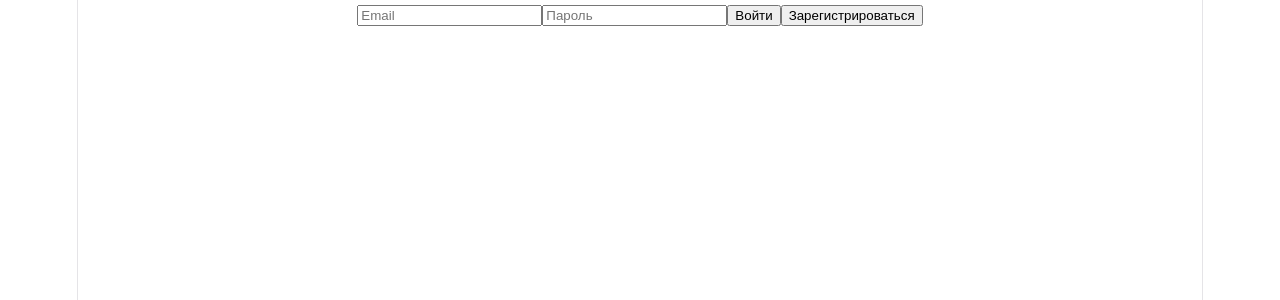
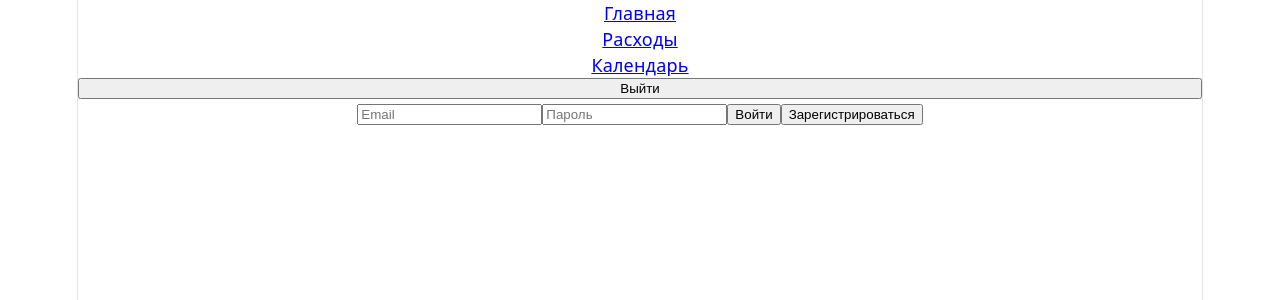
Before and after one commit to ka-babina/expense-tracker, a Vue app: page /auth in a window 1280 px wide. Shown: the top 300 px of the page. Built offline with nearby package versions, Linux system fonts and the light colour scheme; no server answers.

Commit message:
Добавлен nav-bar и функция logout

```diff
--- a/src/App.vue
+++ b/src/App.vue
@@ -1,5 +1,7 @@
-<script setup lang="ts"></script>
-
 <template>
+  <nav-bar />
   <router-view />
 </template>
+<script setup lang="ts">
+import NavBar from './components/NavBar.vue'
+</script>
--- /dev/null
+++ b/src/components/NavBar.vue
@@ -0,0 +1,26 @@
+<template>
+  <router-link to="/">Главная</router-link>
+  <router-link to="/transactions">Расходы</router-link>
+  <router-link to="/calendar">Календарь</router-link>
+  <button @click="handleLogout">Выйти</button>
+</template>
+
+<script setup lang="ts">
+import { useAuth } from '../composables/useAuth'
+import { useRouter } from 'vue-router'
+const router = useRouter()
+const { logout } = useAuth()
+
+async function handleLogout() {
+  const result = await logout()
+  if (result !== undefined) {
+    console.error(result)
+  } else {
+    router.push('/auth')
+  }
+}
+</script>
+
+<style>
+
+</style>
--- a/src/views/AuthView.vue
+++ b/src/views/AuthView.vue
@@ -17,7 +17,7 @@ import { useRouter } from 'vue-router'
 
 const email = ref('')
 const password = ref('')
-const { register, login, logout } = useAuth()
+const { register, login } = useAuth()
 const errorMessage = ref('')
 const router = useRouter()
 
@@ -37,6 +37,7 @@ async function handleRegister() {
     router.push('/')
   }
 }
+
 </script>
 
 <style></style>
```
